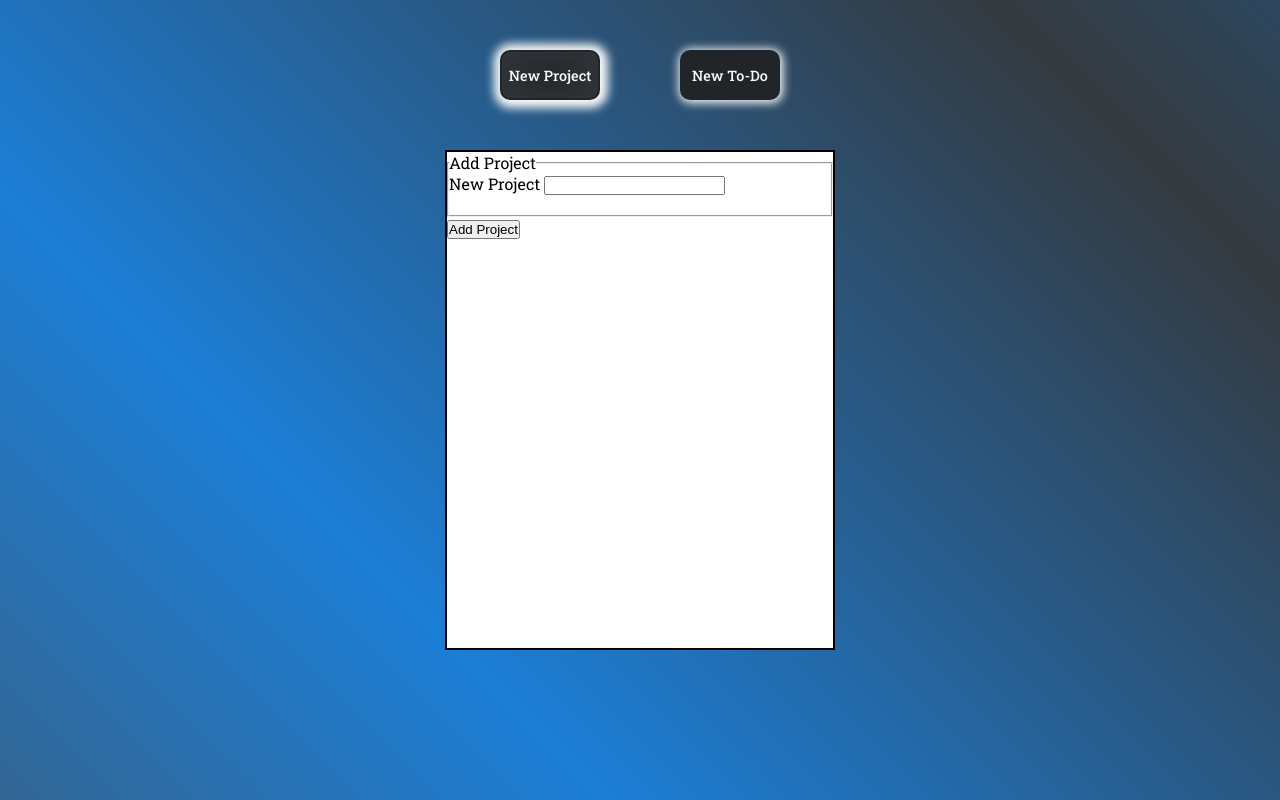
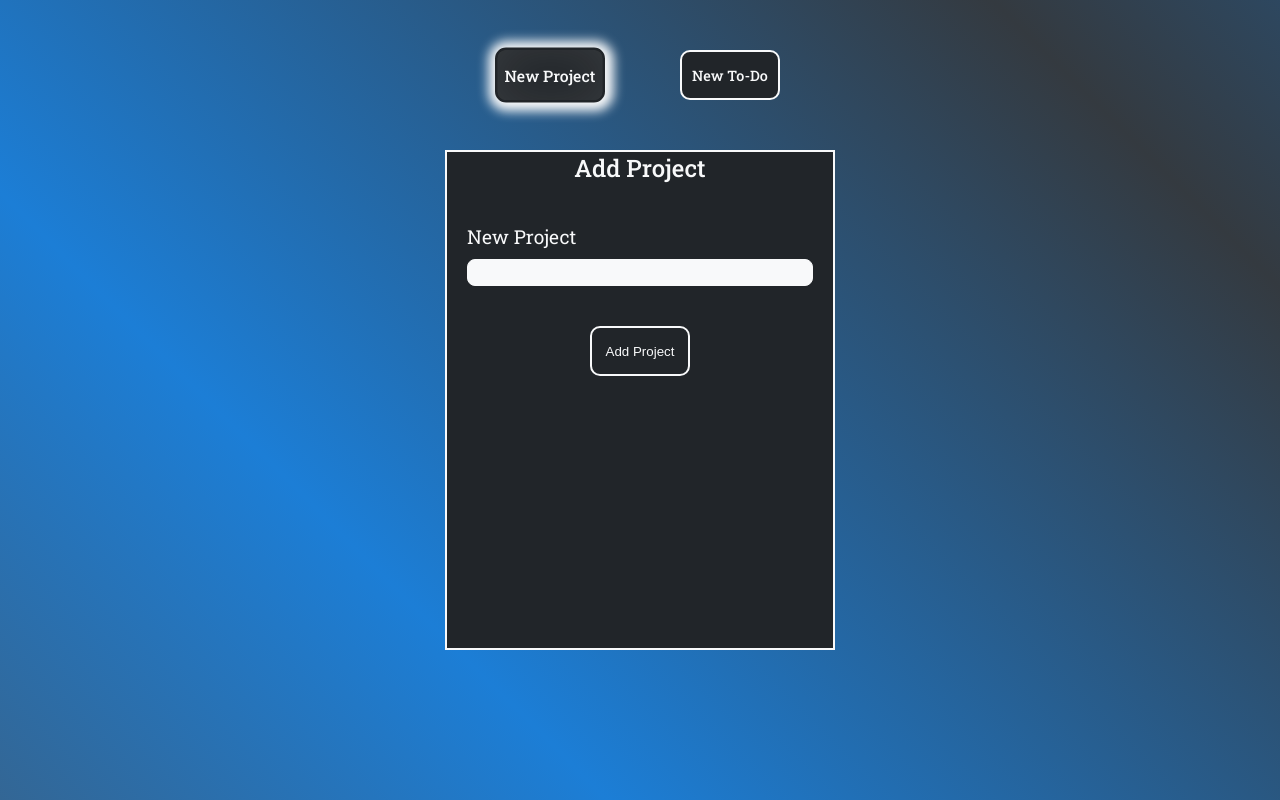
Before and after one commit to frustratedcat/to-do-list, a website built with webpack: page dist/index.html in a window 1280 px wide. Both pictures are taken after a click on the button "New Project". Built offline with nearby package versions, Linux system fonts and the light colour scheme.

Commit message:
Finish all styling and fix typos

```diff
--- a/src/style.css
+++ b/src/style.css
@@ -104,6 +104,13 @@ body {
   margin: 50px auto;
 }
 
+button {
+  border: 2px solid var(--light-gray);
+  background: var(--dark-gray);
+  color: var(--light-gray);
+  transition: transform 0.3s;
+}
+
 #add-project-btn, #add-to-do-btn {
   display: flex;
   justify-content: center;
@@ -111,19 +118,22 @@ body {
   margin: 0 40px;
   height: 50px;
   width: 100px;
-  border: 2px solid var(--dark-gray);
-  background: var(--dark-gray);
-  color: var(--light-gray);
   font-size: .9rem;
   font-weight: 500;
   border-radius: 10px;
-  box-shadow: 1px 1px 10px 2px var(--light-gray);
   font-family: inherit;
-  transition: box-shadow 0.7s ease;
 }
 
-#add-project-btn:hover, #add-project-btn:focus, #add-to-do-btn:hover, #add-to-do-btn:focus {
+button:hover, button:focus {
+  border-color: var(--dark-gray);
   box-shadow: inset 1px 1px 40px 3px var(--light-gray-faded), 1px 1px 10px 7px var(--light-gray);
+  transform: scale(1.1);
+}
+
+button:active {
+  background: var(--dark-blue);
+  border-color: var(--dark-blue);
+  transform: scale(1);
 }
 
 #add-project-form, #add-to-do-form {
@@ -133,37 +143,86 @@ body {
   transform: translate(-50%, 0);
   width: 390px;
   height: 500px;
-  background: white;
-  border: 2px solid black;
+  background: var(--dark-gray);
+  border: 2px solid var(--light-gray);
+  color: var(--light-gray);
+}
+
+form {
+  display: flex;
+  flex-direction: column;
+  align-items: center;
 }
 
 .form-styling {
+  width: 100%;
   display: flex;
   flex-direction: column;
+  justify-content: center;
+  border: none;
+  padding: 0 20px;
+}
+
+legend {
+  width: 100%;
+  text-align: center;
+  margin: 40px auto;
+  font-size: 1.5rem;
+  font-weight: 500;
+}
+
+.input-container {
+  display: grid;
+  grid-template-columns: 1fr 2fr;
 }
 
 .form-label {
   margin-bottom: 10px;
+  font-size: 1.2rem;
 }
 
 .form-input {
   margin-bottom: 20px;
+  padding: 2px 5px;
+  background: var(--light-gray);
+  color: var(--dark-blue);
+  border: 1px solid var(--light-gray);
+  border-radius: 8px;
+  font-family: inherit;
+  font-size: 1rem;
+}
+
+#add-project-submit-btn, #add-to-do-submit-btn {
+  height: 50px;
+  width: 100px;
+  border-radius: 10px;
+}
+
+#add-project-submit-btn {
+  margin-top: 20px;
+}
+
+#add-to-do-submit-btn {
+  margin: 10px;
 }
 
 #projects-section {
   width: 390px;
   height: 500px;
-  padding: 10px;
+  padding: 10px 20px;
   display: flex;
   flex-direction: column;
   border: 2px solid var(--light-gray);
+  border-radius: 10px;
   background: var(--dark-gray);
   color: var(--light-gray);
+  overflow: scroll;
 }
 
 #projects-section > h2 {
   text-align: center;
   margin: 20px auto;
+  font-size: 1.8rem;
 }
 
 #projects-container {
@@ -177,7 +236,6 @@ body {
   padding: 20px;
   display: grid;
   grid-template-columns: 2fr repeat(2, 1fr);
-  border: 2px solid var(--light-gray);
 }
 
 .project-h3-text {
@@ -192,9 +250,6 @@ body {
   height: 40px;
   width: 40px;
   margin-left: auto;
-  border: 2px solid var(--light-gray);
-  background: var(--dark-gray);
-  color: var(--light-gray);
   font-family: inherit;
   font-size: 1.5rem;
   font-weight: 500;
@@ -215,7 +270,8 @@ body {
   width: 100%;
   grid-column: 1 / 4;
   padding: 10px;
-  border: 2px solid black;
+  border: 2px solid var(--light-gray);
+  border-radius: 10px;
   margin: 10px auto;
 }
 
```
Also changed, not shown: dist/index.html, dist/main.js.
